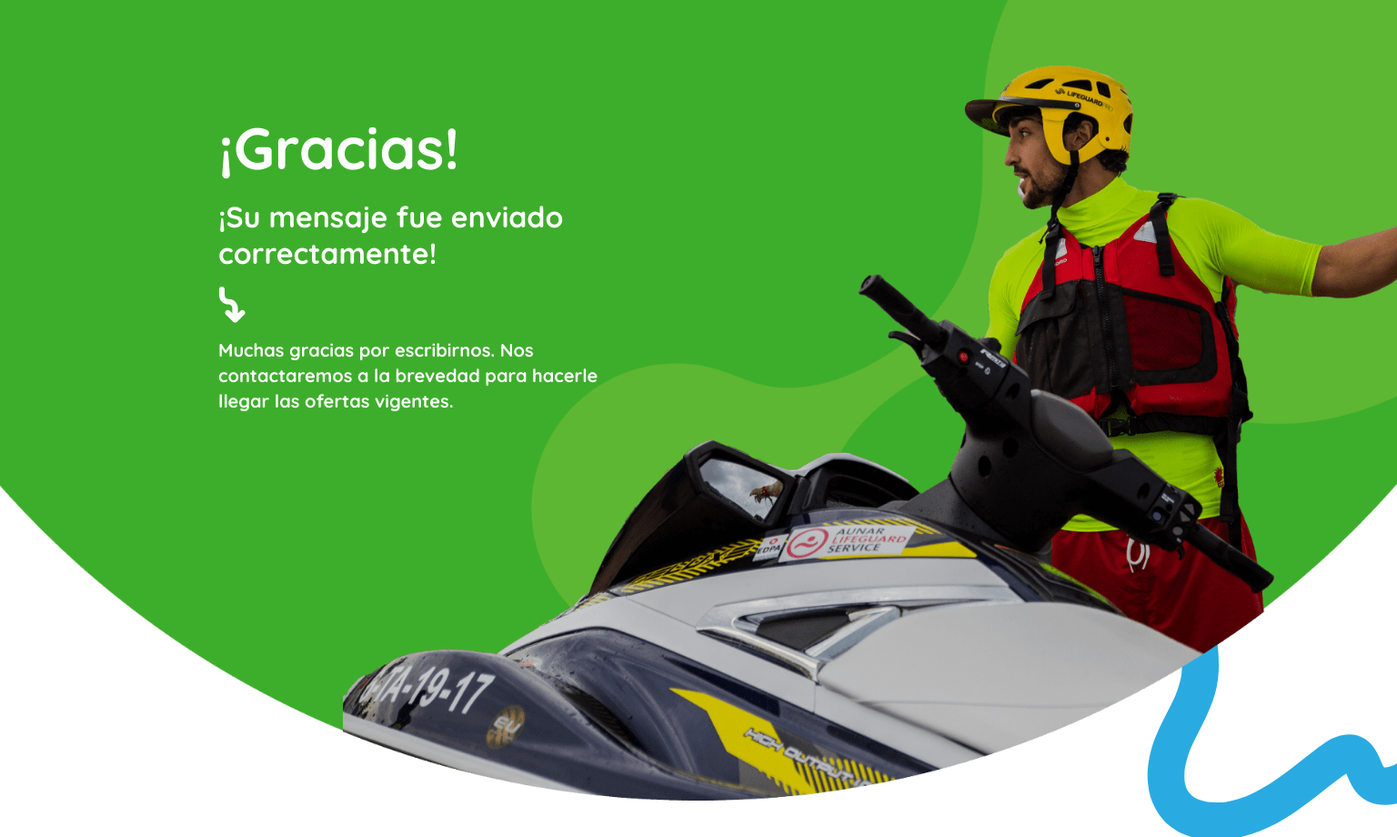
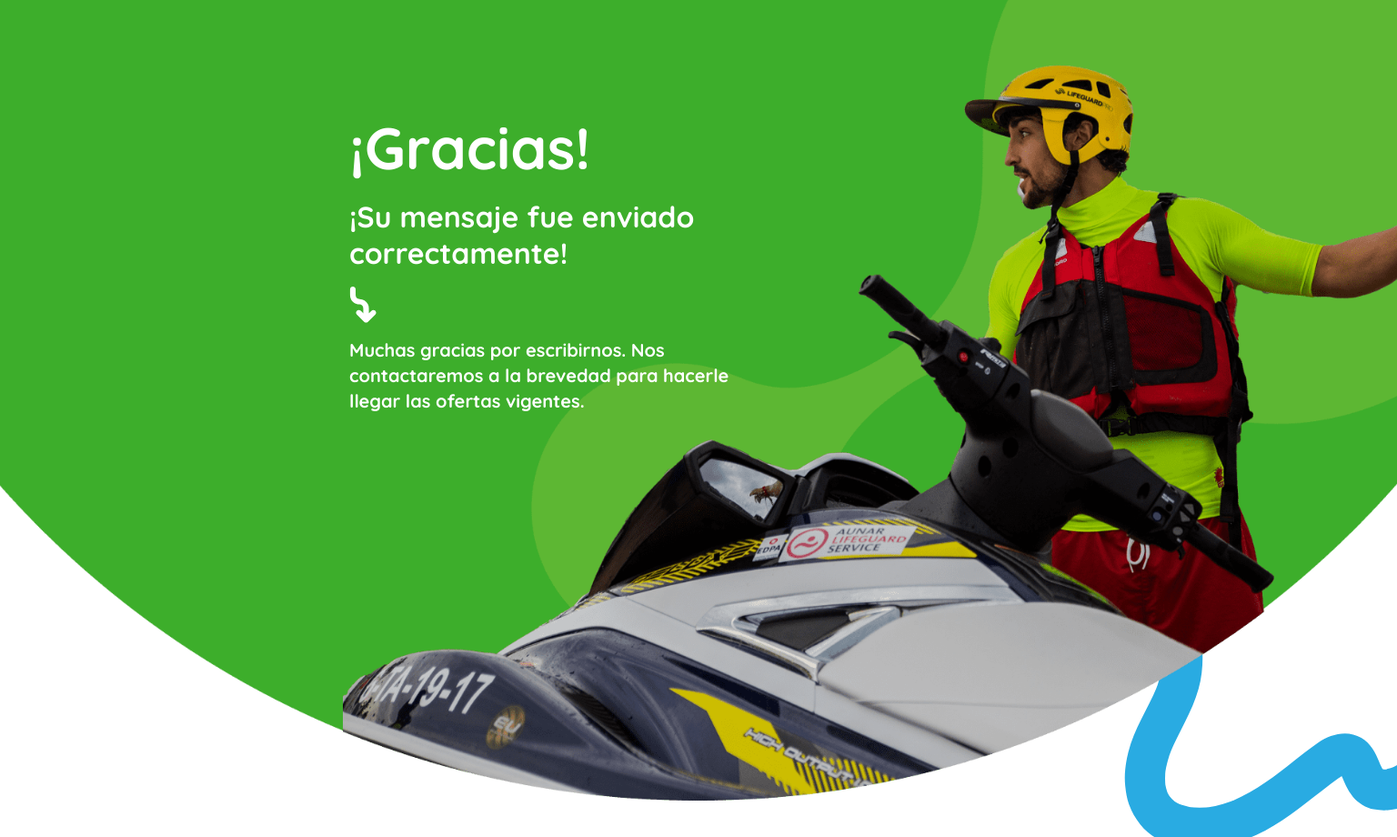
Before and after one commit to Nicosetzes/Landing-Aunar-Gracias, a plain HTML site: page index.html in a window 1536 px wide. Shown: the part 180-1100 px from the top of the page at 91% size. Drawn offline with Linux system fonts and the light colour scheme.

Commit message:
V1.4 I've made additional changes to margin, and fixed some problems on other browsers.

```diff
--- a/scss/_main.scss
+++ b/scss/_main.scss
@@ -21,17 +21,17 @@
       max-width: 450px;
       padding: 0 1rem;
       @media only screen and (min-width: 576px) {
-        margin: auto auto auto 3rem;
+        margin: auto auto auto 6rem;
         padding: 0;
       }
       @media only screen and (min-width: 992px) {
-        margin: auto auto auto 6rem;
+        margin: auto auto auto 12rem;
       }
       @media only screen and (min-width: 1200px) {
-        margin: auto auto auto 9rem;
+        margin: auto auto auto 15rem;
       }
       @media only screen and (min-width: 1366px) {
-        margin: 12rem auto auto 15rem;
+        margin: 12rem auto auto 24rem;
       }
       p {
         margin: 0 0 1rem 0;
@@ -155,7 +155,7 @@
         @media only screen and (min-width: 1366px) {
           bottom: -600px;
           height: 800px;
-          width: 275px;
+          width: 300px;
         }
       }
     }
```
Also changed, not shown: css/styles.css, css/styles.min.css, 2 other files.
